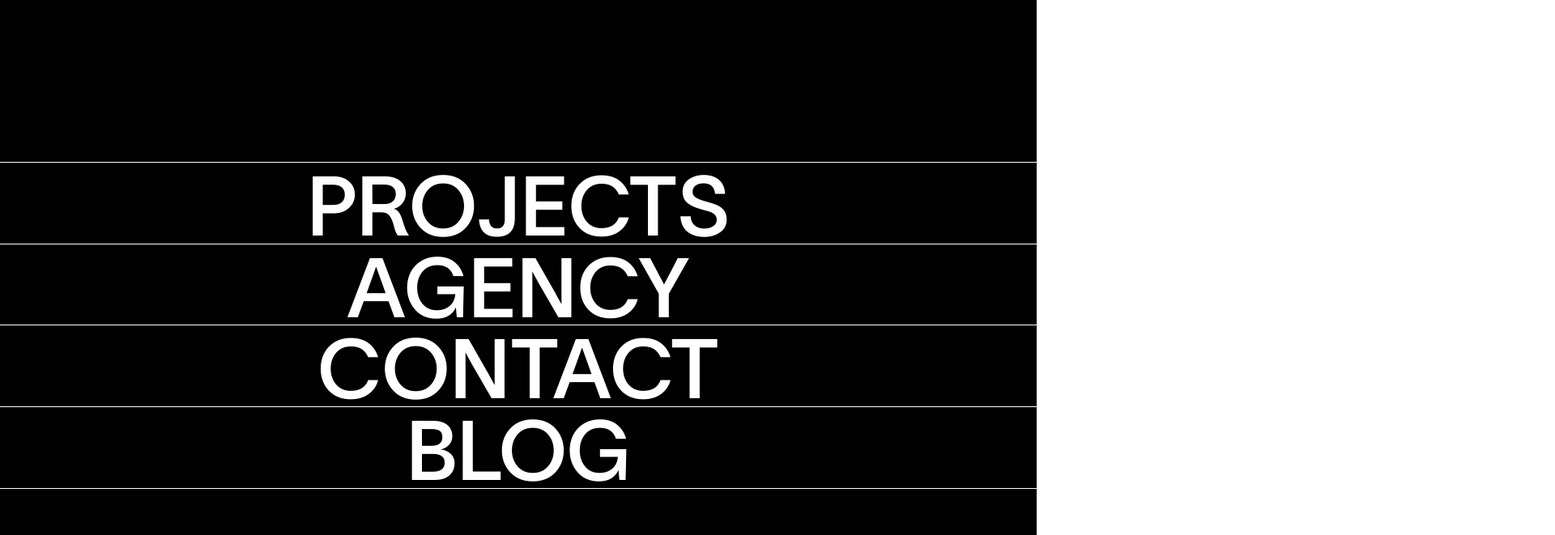
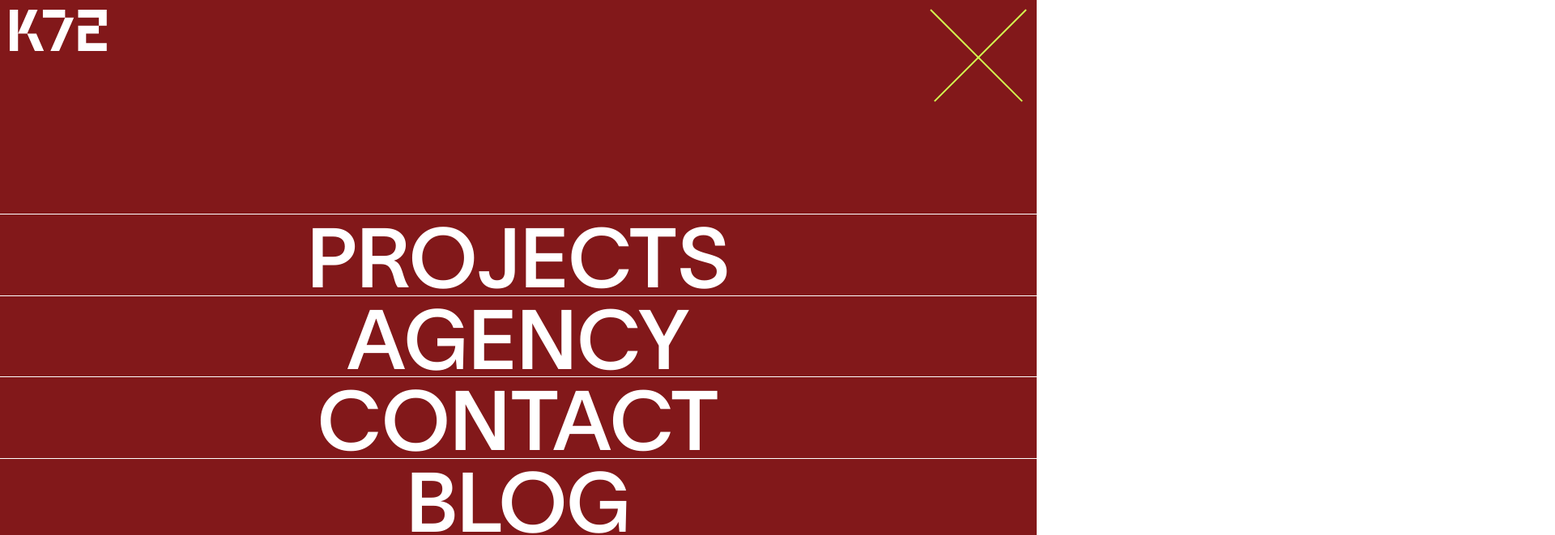
Before and after one commit to Shaurya1608/React-animated-web, a React (Vite) app: page / in a window 1280 px wide. Shown: the top 661 px of the page at 81% size, 1920 px wide, since content can reach past the window. Built offline with nearby package versions, Linux system fonts and the light colour scheme.

Commit message:
another half main fullscreen navbar

```diff
--- a/src/App.jsx
+++ b/src/App.jsx
@@ -11,8 +11,9 @@ const App = () => {
 
   return (
     <div  >
+      {/* <Navbar/> */}
       <FullScreenNav/>
-      {/* <Navbar/> */}
+
       {/* <Routes>
         <Route path='/' element={<Home/>}/>
         <Route path='/agence' element={<Agence/>}/>
--- a/src/components/common/Stair.jsx
+++ b/src/components/common/Stair.jsx
@@ -11,8 +11,7 @@ const Stair = (props) => {
      const pageRef = useRef(null);
 
 
- useGSAP(
-  () => {
+ useGSAP(() => {
      const tl = gsap.timeline();
 
       tl.to(stairParentRef.current, {
--- a/src/components/navigation/FullScreenNav.jsx
+++ b/src/components/navigation/FullScreenNav.jsx
@@ -1,10 +1,63 @@
-import React from 'react'
+import { useGSAP } from '@gsap/react';
+import gsap from 'gsap';
+import React, { useRef } from 'react'
 
 const FullScreenNav = () => {
+
+
+    const fullNavLinkRef = useRef(null);
+
+     useGSAP(() => {
+         const tl = gsap.timeline();
+        tl.from(".stairing", {
+        delay:1,
+          height: 0,
+          stagger: {
+            amount:-0.3,
+          }
+        });
+        tl.from(fullNavLinkRef.current, {
+            opacity:0,
+        })
+
+        tl.from(".link",{
+            opacity:0,
+            rotateX:90,
+            stagger:{
+                amount:0.6,
+            }
+        })
+
+      });
+
+
   return (
-    <div id='fullscreennav' className= 'text-white bg-black py-50 h-screen w-full absolute'>
-        <div className=''>
-            <div className='link relative border-t border-white'>
+    <div id='fullscreennav' className= 'text-white overflow-hidden   h-screen w-full absolute'>
+        <div className='h-screen w-full fixed'>
+         <div className='h-full w-full flex'>
+        <div className='stairing h-full w-1/5 bg-red-900'></div>
+        <div className='stairing h-full w-1/5 bg-red-900'></div>
+        <div className='stairing h-full w-1/5 bg-red-900'></div>
+        <div className='stairing h-full w-1/5 bg-red-900'></div>
+        <div className='stairing h-full w-1/5 bg-red-900'></div>
+        </div>
+        </div>
+       <div  ref={fullNavLinkRef} className='relative'>
+         <div className='flex w-full justify-between items-start p-3'>
+          <div className=''>
+      <div className=' w-30'>
+       <svg className=' w-full' xmlns="http://www.w3.org/2000/svg" viewBox="0 0 103 44">
+          <path  fill="white" fillRule="evenodd" d="M35.1441047,8.4486911 L58.6905011,8.4486911 L58.6905011,-1.3094819e-14 L35.1441047,-1.3094819e-14 L35.1441047,8.4486911 Z M20.0019577,0.000230366492 L8.83414254,25.3433089 L18.4876971,25.3433089 L29.5733875,0.000230366492 L20.0019577,0.000230366492 Z M72.5255345,0.000691099476 L72.5255345,8.44846073 L94.3991559,8.44846073 L94.3991559,16.8932356 L72.5275991,16.8932356 L72.5275991,19.5237906 L72.5255345,19.5237906 L72.5255345,43.9274346 L102.80937,43.9274346 L102.80937,35.4798953 L80.9357483,35.4798953 L80.9357483,25.3437696 L94.3996147,25.3428482 L94.3996147,16.8953089 L102.80937,16.8953089 L102.80937,0.000691099476 L72.5255345,0.000691099476 Z M-1.30398043e-14,43.9278953 L8.78642762,43.9278953 L8.78642762,0.0057591623 L-1.30398043e-14,0.0057591623 L-1.30398043e-14,43.9278953 Z M58.6849955,8.4486911 L43.1186904,43.9274346 L52.3166592,43.9274346 L67.9877996,8.4486911 L58.6849955,8.4486911 Z M18.4688864,25.3437696 L26.7045278,43.9278953 L36.2761871,43.9278953 L28.1676325,25.3375497 L18.4688864,25.3437696 Z"></path>
+       </svg>
+     </div>
+     </div>
+     <div className='h-30 w-30 relative cursor-pointer '>
+        <div className='h-40 w-0.5 absolute -rotate-45 origin-top bg-[#D3FD50]'></div>
+         <div className='h-40 w-0.5 absolute right-0 rotate-45 origin-top bg-[#D3FD50]'></div>
+     </div>
+        </div>
+        <div className='py-30'>
+            <div className='link origin-top relative border-t border-white'>
                 <h1 className='font-[font2] text-[8vw] text-center leading-[0.7] pt-7 uppercase'>Projects</h1>
                <div className='moveLink text-black absolute flex top-0 bg-[#D3FD50]'>
                  <div className='moveX flex  items-center'>
@@ -24,19 +77,19 @@ const FullScreenNav = () => {
                </div>
 
             </div>
-            <div className='link relative border-t border-white'>
+            <div className='link origin-top relative border-t border-white'>
                 <h1 className='font-[font2] text-[8vw] text-center leading-[0.7] pt-7 uppercase'>Agency</h1>
                <div className='moveLink text-black absolute flex top-0 bg-[#D3FD50]'>
                  <div className='moveX flex  items-center'>
-                    <h2 className='whitespace-nowrap font-[font2] text-[8vw] text-center leading-[0.6] pt-10 uppercase'>To See Everything</h2>
+                    <h2 className='whitespace-nowrap font-[font2] text-[8vw] text-center leading-[0.6] pt-10 uppercase'>To Know Everything</h2>
                     <img className='  object-cover h-24 shrink-0 w-60 rounded-full' src="/Thumbnail/Thumbnail.png" alt="" />
-                    <h2 className='whitespace-nowrap font-[font2] text-[8vw] text-center leading-[0.6] pt-10 uppercase'>To See Everything</h2>
+                    <h2 className='whitespace-nowrap font-[font2] text-[8vw] text-center leading-[0.6] pt-10 uppercase'>To Know Everything</h2>
                     <img className='  object-cover h-24 shrink-0 w-60 rounded-full' src="/Thumbnail/Thumb.jpg" alt="" />
                 </div>
                 <div className='moveX flex  items-center'>
-                    <h2 className='whitespace-nowrap font-[font2] text-[8vw] text-center leading-[0.6] pt-10 uppercase'>To See Everything</h2>
+                    <h2 className='whitespace-nowrap font-[font2] text-[8vw] text-center leading-[0.6] pt-10 uppercase'>To Know Everything</h2>
                     <img className='  object-cover h-24 shrink-0 w-60 rounded-full' src="/Thumbnail/Thumbnail.png" alt="" />
-                    <h2 className='whitespace-nowrap font-[font2] text-[8vw] text-center leading-[0.6] pt-10 uppercase'>To See Everything</h2>
+                    <h2 className='whitespace-nowrap font-[font2] text-[8vw] text-center leading-[0.6] pt-10 uppercase'>To Know Everything</h2>
                     <img className='  object-cover h-24 shrink-0 w-60 rounded-full' src="/Thumbnail/Thumb.jpg" alt="" />
 
                 </div>
@@ -44,7 +97,7 @@ const FullScreenNav = () => {
                </div>
 
             </div>
-            <div className='link relative border-t border-white'>
+            <div className='link origin-top relative border-t border-white'>
                 <h1 className='font-[font2] text-[8vw] text-center leading-[0.7] pt-7 uppercase'>Contact</h1>
                <div className='moveLink text-black absolute flex top-0 bg-[#D3FD50]'>
                  <div className='moveX flex  items-center'>
@@ -64,7 +117,7 @@ const FullScreenNav = () => {
                </div>
 
             </div>
-            <div className='link relative border-y border-white'>
+            <div className='link origin-top relative border-y border-white'>
                 <h1 className='font-[font2] text-[8vw] text-center leading-[0.7] pt-7 uppercase'>Blog</h1>
                <div className='moveLink text-black absolute flex top-0 bg-[#D3FD50]'>
                  <div className='moveX flex  items-center'>
@@ -85,6 +138,7 @@ const FullScreenNav = () => {
 
             </div>
         </div>
+       </div>
     </div>
   )
 }
```
